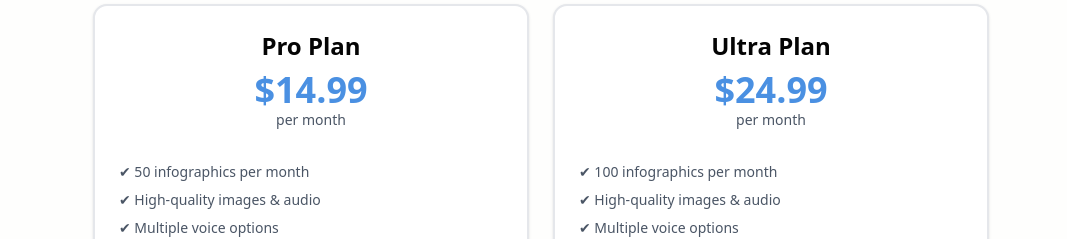
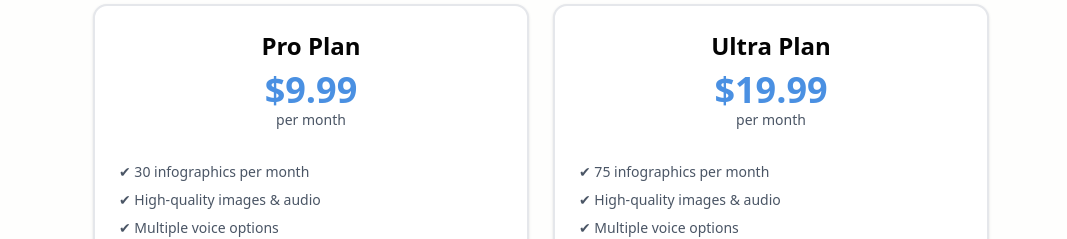
Before and after one commit to Cp557/audiblegraphics, a Next.js app: page / in a window 1280 px wide. Shown: the part 1908-2147 px from the top of the page, without its empty margins (99-1166 px from the left). Built offline with nearby package versions, Linux system fonts and the light colour scheme; no server answers.

Commit message:
price changes

```diff
--- a/src/components/PricingCards.tsx
+++ b/src/components/PricingCards.tsx
@@ -126,14 +126,14 @@ export default function PricingCards({ isLoggedIn, userEmail, subscriptionTier }
         <CardHeader className="text-center space-y-4">
           <div>
             <CardTitle className="text-2xl mb-2">Pro Plan</CardTitle>
-            <p className="text-4xl font-bold text-[#4A90E2]">$14.99</p>
+            <p className="text-4xl font-bold text-[#4A90E2]">$9.99</p>
             <p className="text-sm text-gray-600">per month</p>
           </div>
         </CardHeader>
 
         <CardContent className="flex flex-col flex-1">
           <ul className="text-sm text-gray-600 space-y-2">
-            <li>✔︎ 50 infographics per month</li>
+            <li>✔︎ 30 infographics per month</li>
             <li>✔︎ High-quality images & audio</li>
             <li>✔︎ Multiple voice options</li>
             <li>✔︎ Download as video</li>
@@ -186,14 +186,14 @@ export default function PricingCards({ isLoggedIn, userEmail, subscriptionTier }
         <CardHeader className="text-center space-y-4">
           <div>
             <CardTitle className="text-2xl mb-2">Ultra Plan</CardTitle>
-            <p className="text-4xl font-bold text-[#4A90E2]">$24.99</p>
+            <p className="text-4xl font-bold text-[#4A90E2]">$19.99</p>
             <p className="text-sm text-gray-600">per month</p>
           </div>
         </CardHeader>
 
         <CardContent className="flex flex-col flex-1">
           <ul className="text-sm text-gray-600 space-y-2">
-            <li>✔︎ 100 infographics per month</li>
+            <li>✔︎ 75 infographics per month</li>
             <li>✔︎ High-quality images & audio</li>
             <li>✔︎ Multiple voice options</li>
             <li>✔︎ Download as video</li>
@@ -227,7 +227,7 @@ export default function PricingCards({ isLoggedIn, userEmail, subscriptionTier }
                   {isManagingSubscription ? "Loading..." : "Upgrade to Ultra"}
                 </Button>
                 <p className="text-xs text-center text-gray-500 mt-2">
-                  +$10/month • Get 50 more credits instantly
+                  +$10/month • Get 45 more credits instantly
                 </p>
               </>
             )}
--- a/src/lib/utils/subscription.ts
+++ b/src/lib/utils/subscription.ts
@@ -9,8 +9,8 @@ export interface SubscriptionData {
 
 export const SLIDE_LIMITS = {
   FREE: 1,
-  PRO: 50,
-  ULTRA: 100,
+  PRO: 30,
+  ULTRA: 75,
 } as const;
 
 export function getSlideshowLimit(tier?: string | null): number {
```
